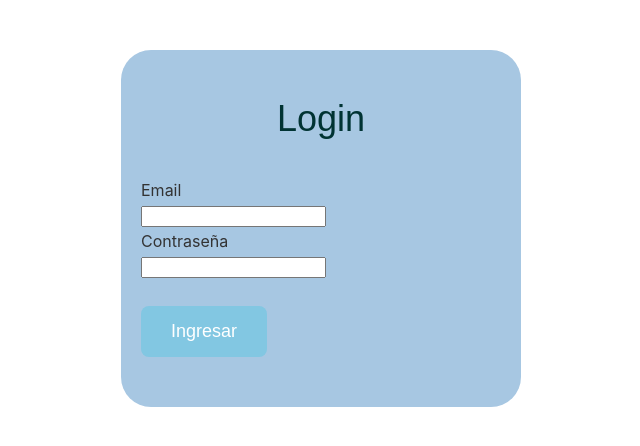
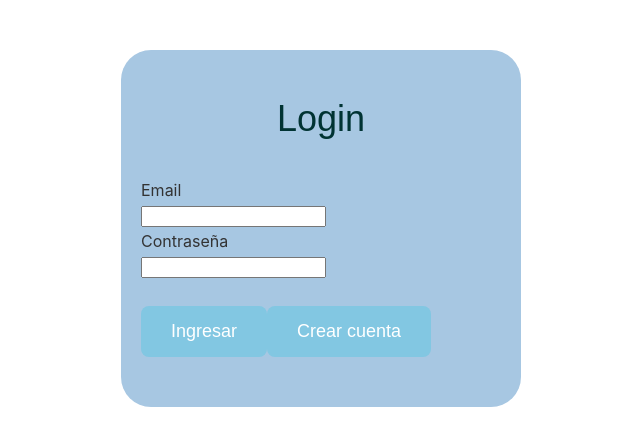
Before and after one commit to Jair-Mast3r/LibraryApp, a Vue app: page / in a window 1280 px wide. Shown: the top 446 px of the page, without its empty margins (319-959 px from the left). Built offline with nearby package versions, Linux system fonts and the light colour scheme.

Commit message:
Login with firebase created

```diff
--- a/src/pages/LoginPage.vue
+++ b/src/pages/LoginPage.vue
@@ -14,6 +14,7 @@ const password = ref();
 async function login() {
     try {
         await signInWithEmailAndPassword(auth, email.value, password.value);
+        emits("hide-login")
     } catch (e) {
         alert('Ocurrió un error ${e.message}');
     }
@@ -22,9 +23,9 @@ async function login() {
 async function signup() {
     try {
         await createUserWithEmailAndPassword(auth, email.value, password.value);
-        alert("Cuenta creada exitosamente")
+        alert("Cuenta creada exitosamente");
     } catch (e) {
-        alert("Ocurrió un error ${e.message}")
+        alert(`${e.message}`);
     }
 }
 </script>
@@ -32,7 +33,7 @@ async function signup() {
 <template>
   <div class="login-container">
         <h1>Login</h1>
-        <form @submit.prevent="login">
+        <form @submit.prevent>
             <div>
                 <label for="">Email</label>
                 <br>
@@ -44,7 +45,8 @@ async function signup() {
                 <input v-model="password" type="text" name="password">
             </div>
             <br>
-            <button class="button" type="submit">Ingresar</button>
+            <button class="button" @click="login">Ingresar</button>
+            <button class="button" @click="signup">Crear cuenta</button>
         </form>
     </div>
 
```
